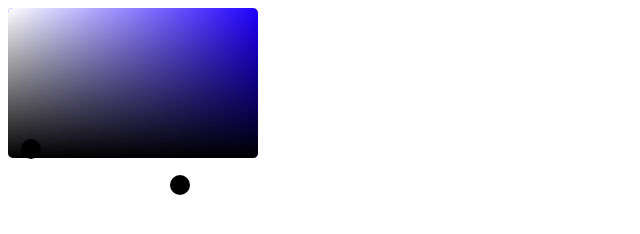
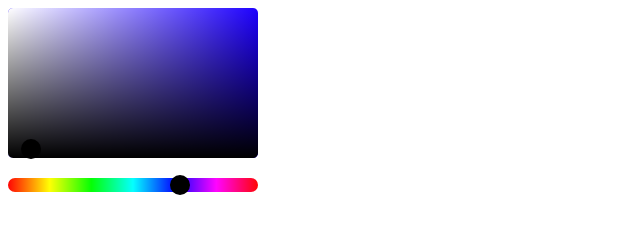
Before and after one commit to loonywizard/color-picker.js, a website built with webpack: page index.html in a window 1280 px wide. Shown: the whole page, without its empty margins (0-640 px from the left). Built offline with nearby package versions, Linux system fonts and the light colour scheme.

Commit message:
Add color gradient to hue

```diff
--- a/src/styles.css
+++ b/src/styles.css
@@ -28,7 +28,7 @@
   width: 250px;
   height: 14px;
   border-radius: 7px;
-  background-color: white;
+  background: linear-gradient(to right, rgb(255, 5, 5), rgb(255, 255, 5), rgb(5, 255, 5), rgb(5, 255, 255), rgb(5, 5, 255), rgb(255, 5, 255), rgb(255, 5, 5));
 }
 
 .hand {
```
